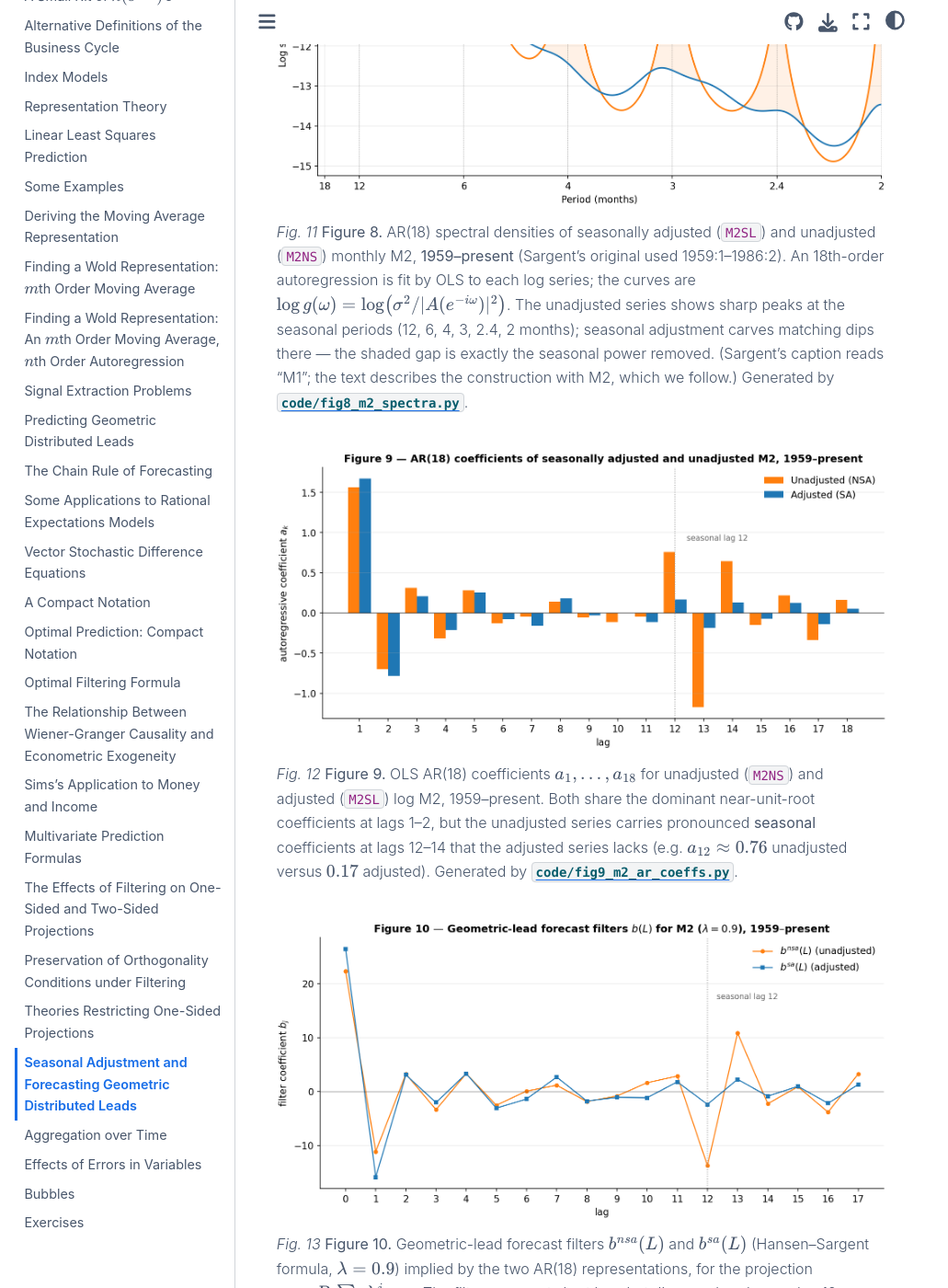
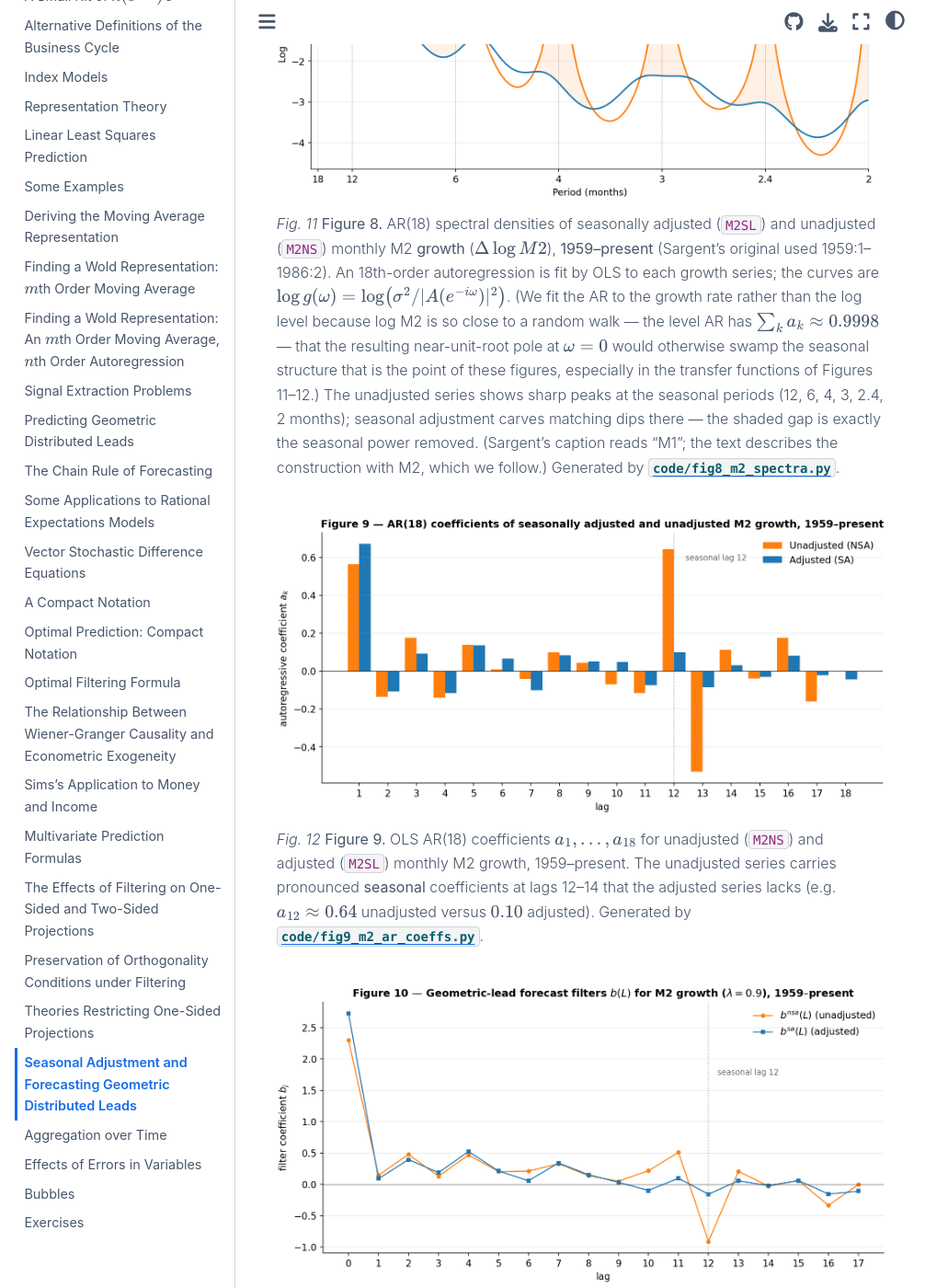
Before and after one commit to maxmaxmaxmaxmaxmax373/sargent-time-series, a Jupyter Book: the page built from chapters/33_seasonal_adjustment.md, in a window 1280 px wide and 1400 px high, scrolled down 4219 px. Shown: the whole window at 92% size, without its empty margins (0-1031 px from the left). Built offline with Jupyter Book 1.0.4 settings and Sphinx 7.4.7 and the Sphinx Book theme 1.1.4, drawn with Linux system fonts in a browser that asks for light colours; some of the changed text lies outside the part shown.

Commit message:
Fix Figures 8-12: fit AR(18) to M2 growth, not log level
The transfer functions (Figs 11-12) looked nothing like the book's spiky
responses. Root cause was a modeling choice, not a bug: log M2 is essentially a
random walk (level AR sum ~ 0.9998), so fitting the AR to the log LEVEL put a
dominant near-unit-root pole at omega=0 that swamped the seasonal structure.
(Verified the transfer code h=b/a matches the analytic forecast MA d(L) to ~1e-14.)

Fix: fit the AR(18) to monthly M2 growth (Delta log M2), the stationary
transform the book evidently used (its Fig 9 coefficients are well within +-1.5,
and Figs 11-12 are spiky). Now:
  - Fig 8: seasonal peaks/dips, no unit-root swamping
  - Fig 9: lag-1 ~ 0.6 (matches book scale), seasonal lag-12 contrast
  - Fig 10: O(1) forecast filters, diverge at lag 12
  - Figs 11-12: sharp seasonal resonances (NSA) vs smooth (SA) -- the
    "substantially different responses"
m2_seasonal.py: added load_dlog_m2(); captions updated to explain the choice.

Co-Authored-By: Claude Opus 4.8 (1M context) <noreply@anthropic.com>

````diff
--- a/chapters/33_seasonal_adjustment.md
+++ b/chapters/33_seasonal_adjustment.md
@@ -136,13 +136,18 @@ Some of these ideas are explored further in Exercises 22 and 23.
 :width: 100%
 
 **Figure 8.** AR(18) spectral densities of seasonally adjusted (`M2SL`) and
-unadjusted (`M2NS`) monthly M2, **1959–present** (Sargent's original used
-1959:1–1986:2). An 18th-order autoregression is fit by OLS to each log series;
-the curves are $\log g(\omega) = \log\!\big(\sigma^2/|A(e^{-i\omega})|^2\big)$.
-The unadjusted series shows sharp peaks at the seasonal periods (12, 6, 4, 3,
-2.4, 2 months); seasonal adjustment carves matching dips there — the shaded gap
-is exactly the seasonal power removed. (Sargent's caption reads "M1"; the text
-describes the construction with M2, which we follow.) Generated by
+unadjusted (`M2NS`) monthly M2 **growth** ($\Delta\log M2$), **1959–present**
+(Sargent's original used 1959:1–1986:2). An 18th-order autoregression is fit by
+OLS to each growth series; the curves are
+$\log g(\omega) = \log\!\big(\sigma^2/|A(e^{-i\omega})|^2\big)$. (We fit the AR
+to the growth rate rather than the log level because log M2 is so close to a
+random walk — the level AR has $\sum_k a_k \approx 0.9998$ — that the resulting
+near-unit-root pole at $\omega=0$ would otherwise swamp the seasonal structure
+that is the point of these figures, especially in the transfer functions of
+Figures 11–12.) The unadjusted series shows sharp peaks at the seasonal periods
+(12, 6, 4, 3, 2.4, 2 months); seasonal adjustment carves matching dips there —
+the shaded gap is exactly the seasonal power removed. (Sargent's caption reads
+"M1"; the text describes the construction with M2, which we follow.) Generated by
 [`code/fig8_m2_spectra.py`](https://github.com/maxmaxmaxmaxmaxmax373/sargent-time-series/blob/main/code/fig8_m2_spectra.py).
 ```
 
@@ -152,10 +157,10 @@ describes the construction with M2, which we follow.) Generated by
 :width: 100%
 
 **Figure 9.** OLS AR(18) coefficients $a_1,\dots,a_{18}$ for unadjusted (`M2NS`)
-and adjusted (`M2SL`) log M2, 1959–present. Both share the dominant near-unit-root
-coefficients at lags 1–2, but the unadjusted series carries pronounced **seasonal**
-coefficients at lags 12–14 that the adjusted series lacks (e.g. $a_{12}\approx 0.76$
-unadjusted versus $0.17$ adjusted). Generated by
+and adjusted (`M2SL`) monthly M2 growth, 1959–present. The unadjusted series
+carries pronounced **seasonal** coefficients at lags 12–14 that the adjusted
+series lacks (e.g. $a_{12}\approx 0.64$ unadjusted versus $0.10$ adjusted).
+Generated by
 [`code/fig9_m2_ar_coeffs.py`](https://github.com/maxmaxmaxmaxmaxmax373/sargent-time-series/blob/main/code/fig9_m2_ar_coeffs.py).
 ```
 
@@ -179,12 +184,12 @@ spike at lags 12–13), which seasonal adjustment removes. Generated by
 :width: 90%
 
 **Figure 11.** Amplitude (log scale) and phase of the transfer function
-$h(e^{-i\omega}) = b^{nsa}(e^{-i\omega})/a^{nsa}(e^{-i\omega})$ — from a money
+$h(e^{-i\omega}) = b^{nsa}(e^{-i\omega})/a^{nsa}(e^{-i\omega})$ — from a money-growth
 innovation to the geometric-lead forecast $y_t$ — for the **unadjusted** series
-(the adjusted case is overlaid faintly for comparison). The amplitude is
-dominated by the near-unit-root pole at low frequency; the unadjusted response
-carries extra bumps at the seasonal frequencies (12, 6, 4, 3, 2.4, 2 months).
-Generated by
+(the adjusted case is overlaid faintly for comparison). The unadjusted response
+shows sharp resonance peaks at the seasonal frequencies (periods 12, 6, 4, 3,
+2.4, 2 months), with matching jumps in the phase; the adjusted response is
+smooth there. Generated by
 [`code/fig11_12_m2_transfer.py`](https://github.com/maxmaxmaxmaxmaxmax373/sargent-time-series/blob/main/code/fig11_12_m2_transfer.py).
 ```
 
@@ -195,11 +200,10 @@ Generated by
 
 **Figure 12.** The same transfer function for the **adjusted** series,
 $h(e^{-i\omega}) = b^{sa}(e^{-i\omega})/a^{sa}(e^{-i\omega})$ (the unadjusted case
-overlaid faintly). Comparing Figures 11 and 12, the responses coincide away from
-the seasonal frequencies and differ there: seasonal adjustment smooths the
-filter's response to innovations at the seasonal frequencies. (In Sargent's
-1959–1986 sample the two responses looked more dramatically different; over the
-longer, more persistent modern M2 the difference is concentrated at the seasonal
-bands.) Generated by
+overlaid faintly). Comparing Figures 11 and 12 reveals the "substantially
+different responses" Sargent emphasizes: away from the seasonal frequencies the
+two transfer functions nearly coincide, but at the seasonal frequencies the
+unadjusted filter has sharp resonances (and phase jumps) that seasonal adjustment
+removes. Generated by
 [`code/fig11_12_m2_transfer.py`](https://github.com/maxmaxmaxmaxmaxmax373/sargent-time-series/blob/main/code/fig11_12_m2_transfer.py).
 ```
````
Also changed, not shown: figures/fig10_m2_lead_filter.png, figures/fig11_m2_transfer_nsa.png, figures/fig12_m2_transfer_sa.png, figures/fig8_m2_spectra.png, figures/fig9_m2_ar_coeffs.png, 5 other files.
